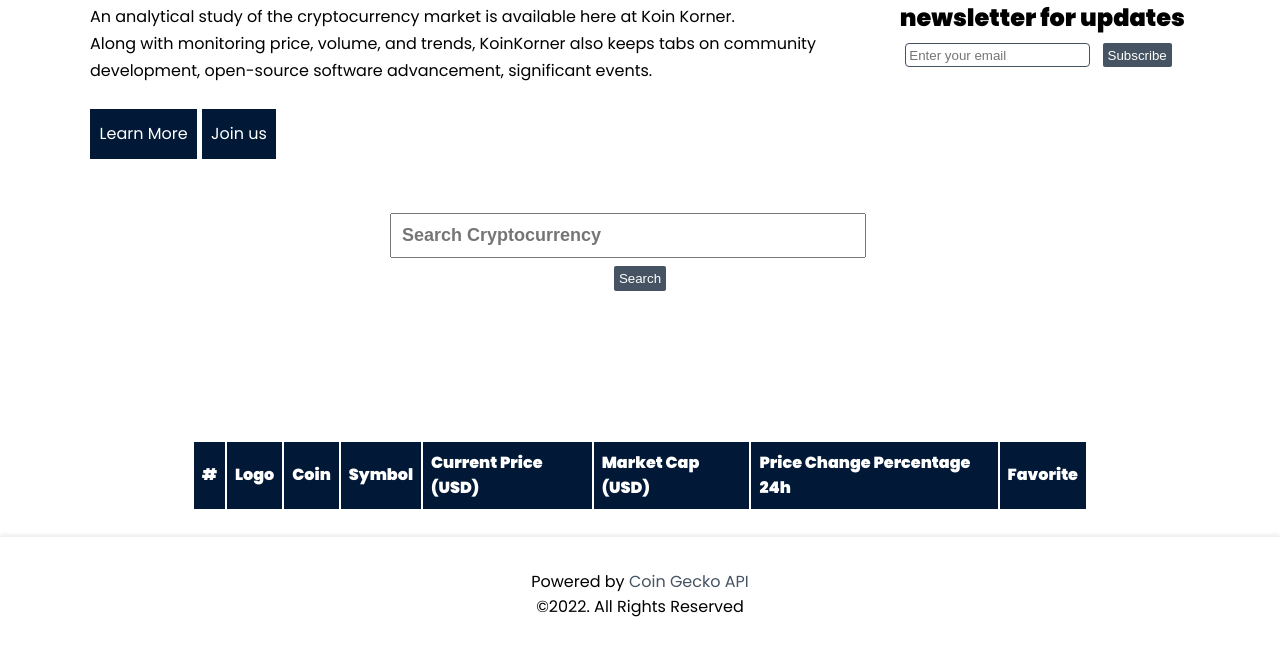
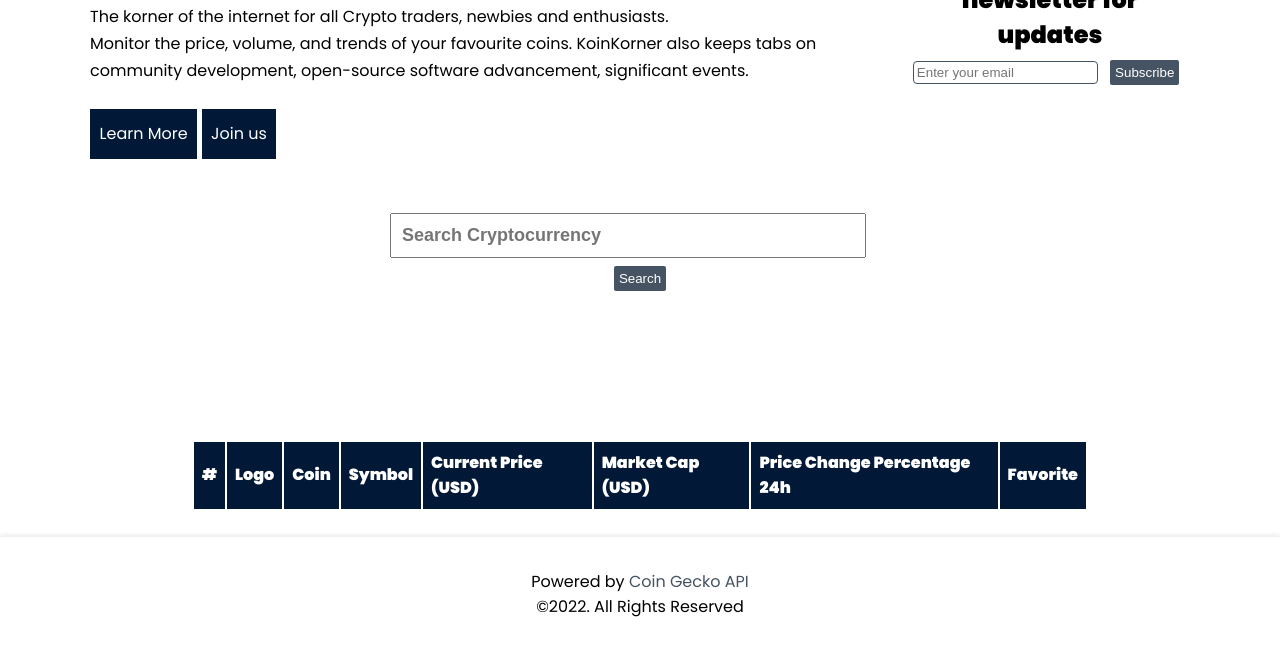
Before and after one commit to andisiambuku/Koin-Korner, a plain HTML site: page index.html in a window 1280 px wide. Shown: the part 365-1016 px from the top of the page. Drawn offline with nearby package versions, Linux system fonts and the light colour scheme; no server answers.

Commit message:
updated the hero section

```diff
--- a/index.html
+++ b/index.html
@@ -42,9 +42,8 @@
                     <span class="here"> In Cryptocurrency </span>
                 </h2>
                 <p>
-                    An analytical study of the cryptocurrency market
-                    is available here at Koin Korner.<br>
-                    Along with monitoring price, volume, and trends,
+                    The korner of the internet for all Crypto traders, newbies and enthusiasts.<br>
+                    Monitor the price, volume, and trends of your favourite coins.
                     KoinKorner also keeps tabs on community development,
                     open-source software advancement, significant events.
                 </p>
```
